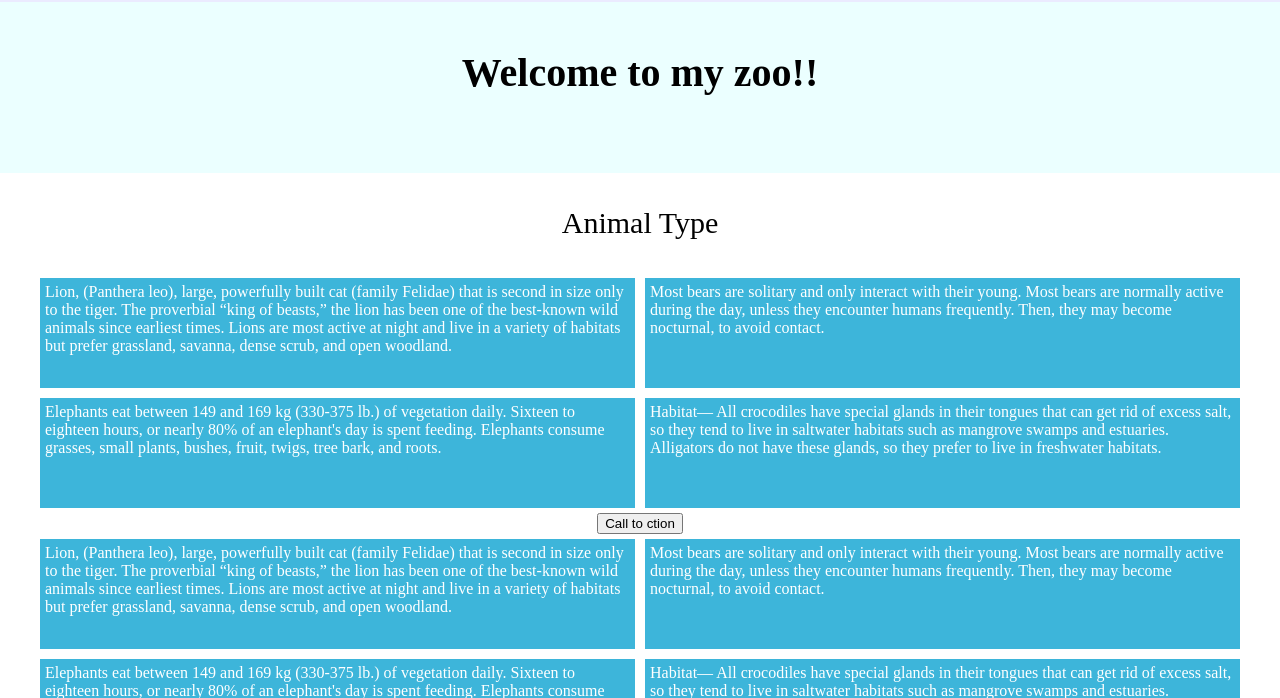
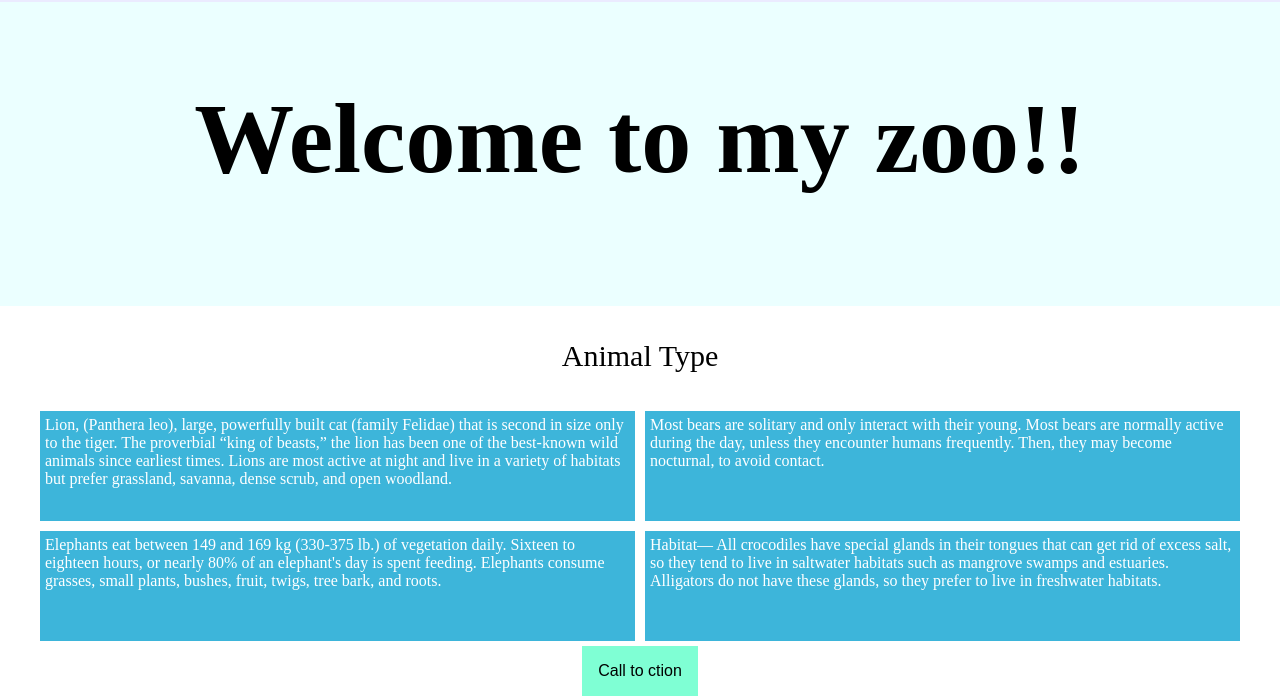
Before and after one commit to weilong-create/remote-assignments, a plain HTML site: page Week-1/Assignments-6/index.html in a window 1280 px wide. Both pictures are taken after a click on the button "Call to ction". Shown: the part 45-743 px from the top of the page. Drawn offline with Linux system fonts and the light colour scheme.

Commit message:
Update style.css

```diff
--- a/Week-1/Assignments-6/style.css
+++ b/Week-1/Assignments-6/style.css
@@ -27,12 +27,14 @@
     background-color: #ebffff;
     text-align: center;
     /* 也可以用padding寫法讓高度置中 */
+    line-height: 100px;
     padding-top: 20px;
     padding-bottom: 50px;
-    font-size: 20px;
+    font-size: 50px;
     font-weight: bold;
     margin-top: 0px;
     margin-bottom: 0PX;
+    display: block;
 }
 
 .p2{
@@ -65,6 +67,36 @@
     width:300px;
 
 }
+
+.btn-toggle:hover {
+    background-color: var(--color-hide-dark);
+  }
+
+.container2{
+    display: flex;
+    justify-content:center;
+    margin-top: 10x;
+}
+
+button {
+    color:black;
+    font-size: 1em;
+    padding: 1em;
+    background-color: var(--color-add);
+    border: none;
+    cursor: pointer;
+    background-color: aquamarine;
+  }
+img{
+    width: 30px;
+    height:30px;
+}
+
+.list{
+     display: none;
+     margin-bottom: 10px;
+}
+
 @media(min-width:1200px){
     .content{
         padding-right:0px;
@@ -88,21 +120,3 @@
 
 }
 /* 結束 */
-.container2{
-    display: flex;
-    justify-content:center;
-}
-
-.end{
-    text-align: center;
-    padding:5px;
-    margin: 5px;
-    background: aquamarine;
-    border-width: 3px;
-    border-color: rgb(255, 172, 85);
-    border-style: solid;
-}
-img{
-    width: 30px;
-    height:30px;
-}
```
